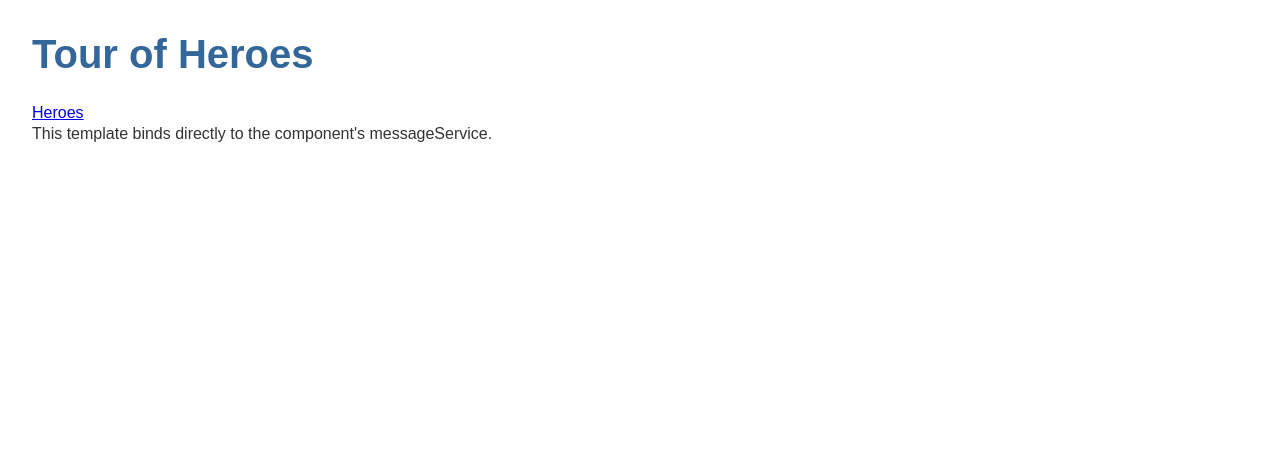
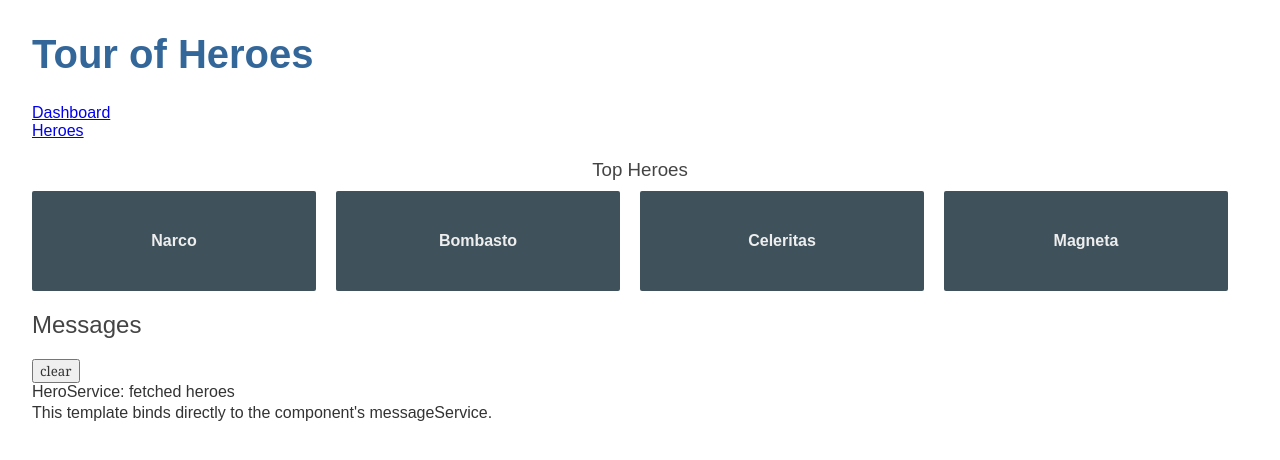
Before and after one commit to FernandoBorgesPaul/AngularPractice, an Angular app: page /dashboard in a window 1280 px wide. Before the commit this address led to /. Shown: the top 460 px of the page. Built offline with nearby package versions, Linux system fonts and the light colour scheme.

Commit message:
Added Dashboard and refactoring some routes

```diff
--- a/src/app/app.component.html
+++ b/src/app/app.component.html
@@ -1,7 +1,9 @@
 <h1>{{title}}</h1>
 <!-- <app-heroes></app-heroes> The AppComponent template no longer needs <app-heroes> because the app will only display the HeroesComponent when the user navigates to it. -->
     <nav>
-        <a routerLink="/heroes">Heroes</a> <!-- Add a <nav> element and, within that, an anchor element that, when clicked, triggers navigation to the HeroesComponent -->
+     <a routerLink="/dashboard">Dashboard</a>  <!--  Add a dashboard navigation link to the AppComponent shell template, just above the Heroes link. -->
+     <br>
+     <a routerLink="/heroes">Heroes</a> <!-- Add a <nav> element and, within that, an anchor element that, when clicked, triggers navigation to the HeroesComponent -->
       </nav>
     <router-outlet></router-outlet>   <!-- Open the AppComponent template and replace the <app-heroes> element with a <router-outlet> element. -->
 <app-messages></app-messages>
--- a/src/app/app.module.ts
+++ b/src/app/app.module.ts
@@ -8,13 +8,15 @@
 import { HeroDetailComponent } from './hero-detail/hero-detail.component';
 import { MessagesComponent } from './messages/messages.component';
 import { AppRoutingModule } from './app-routing.module';
+import { DashboardComponent } from './dashboard/dashboard.component';
 
 @NgModule({
   declarations: [
     AppComponent,
     HeroesComponent,
     HeroDetailComponent,
-    MessagesComponent
+    MessagesComponent,
+    DashboardComponent
   ],
   imports: [
     BrowserModule,
--- /dev/null
+++ b/src/app/dashboard/dashboard.component.css
@@ -0,0 +1,63 @@
+/* DashboardComponent's private CSS styles */
+[class*='col-'] {
+    float: left;
+    padding-right: 20px;
+    padding-bottom: 20px;
+  }
+  [class*='col-']:last-of-type {
+    padding-right: 0;
+  }
+  a {
+    text-decoration: none;
+  }
+  *, *:after, *:before {
+    -webkit-box-sizing: border-box;
+    -moz-box-sizing: border-box;
+    box-sizing: border-box;
+  }
+  h3 {
+    text-align: center;
+    margin-bottom: 0;
+  }
+  h4 {
+    position: relative;
+  }
+  .grid {
+    margin: 0;
+  }
+  .col-1-4 {
+    width: 25%;
+  }
+  .module {
+    padding: 20px;
+    text-align: center;
+    color: #eee;
+    max-height: 120px;
+    min-width: 120px;
+    background-color: #3f525c;
+    border-radius: 2px;
+  }
+  .module:hover {
+    background-color: #eee;
+    cursor: pointer;
+    color: #607d8b;
+  }
+  .grid-pad {
+    padding: 10px 0;
+  }
+  .grid-pad > [class*='col-']:last-of-type {
+    padding-right: 20px;
+  }
+  @media (max-width: 600px) {
+    .module {
+      font-size: 10px;
+      max-height: 75px; }
+  }
+  @media (max-width: 1024px) {
+    .grid {
+      margin: 0;
+    }
+    .module {
+      min-width: 60px;
+    }
+  }
--- /dev/null
+++ b/src/app/dashboard/dashboard.component.html
@@ -0,0 +1,9 @@
+<h3>Top Heroes</h3>
+<div class="grid grid-pad">
+    <a *ngFor="let hero of heroes" class="col-1-4"
+    routerLink="/detail/{{hero.id}}">
+  <div class="module hero">
+    <h4>{{hero.name}}</h4>
+  </div>
+</a>
+</div>
--- /dev/null
+++ b/src/app/dashboard/dashboard.component.ts
@@ -0,0 +1,41 @@
+import { Component, OnInit } from '@angular/core';
+import { Hero } from '../hero';
+import { HeroService } from '../hero.service';
+
+@Component({
+  selector: 'app-dashboard',
+  templateUrl: './dashboard.component.html',
+  styleUrls: [ './dashboard.component.css' ]
+})
+export class DashboardComponent implements OnInit {
+  heroes: Hero[] = [];
+
+  constructor(private heroService: HeroService) { }
+
+  ngOnInit() {
+    this.getHeroes();
+  }
+
+  getHeroes(): void {
+    this.heroService.getHeroes()
+      .subscribe(heroes => this.heroes = heroes.slice(1, 5));
+  }
+}
+
+
+//LEGACY CODE
+// import { Component, OnInit } from '@angular/core';
+
+// @Component({
+//   selector: 'app-dashboard',
+//   templateUrl: './dashboard.component.html',
+//   styleUrls: ['./dashboard.component.css']
+// })
+// export class DashboardComponent implements OnInit {
+
+//   constructor() { }
+
+//   ngOnInit(): void {
+//   }
+
+// }
--- a/src/app/heroes/heroes.component.html
+++ b/src/app/heroes/heroes.component.html
@@ -4,11 +4,16 @@
 <ul class="heroes">
   <!-- To list them all, add an *ngFor to the <li> to iterate through the list of heroes: -->
   <!-- The Angular class binding makes it easy to add and remove a CSS class conditionally. Just add [class.some-css-class]="some-condition" to the element you want to style. -->
-  <li *ngFor="let hero of heroes" [class.selected]="hero === selectedHero" (click)="onSelect(hero)">
-    <span class="badge">{{hero.id}}</span> {{hero.name}}
+  <li *ngFor="let hero of heroes">
+    <a routerLink="/detail/{{hero.id}}"><span class="badge">{{hero.id}}</span> {{hero.name}}
+    </a>
+
   </li>
 </ul>
+
+
+<!-- Legacy code -->
 <!-- The HeroDetailComponent selector is 'app-hero-detail'. Add an <app-hero-detail> element near the bottom of the HeroesComponent template,
   where the hero detail view used to be.
   Bind the HeroesComponent.selectedHero to the element's hero property like this: -->
-  <app-hero-detail [hero]="selectedHero"></app-hero-detail>
+  <!-- <app-hero-detail [hero]="selectedHero"></app-hero-detail> -->
--- a/src/app/heroes/heroes.component.ts
+++ b/src/app/heroes/heroes.component.ts
@@ -17,27 +17,27 @@
 
   heroes: Hero[]; //Replace the definition of the heroes property with a simple declaration.
 
-  selectedHero: Hero;
+  //selectedHero: Hero;
 
 
   //Refactor the component's hero property to be of type Hero. Initialize it with an id of 1 and the name Windstorm.
-  hero: Hero = {
-    id: 1,
-    name: 'Windstorm'
-  }
+  // hero: Hero = {
+  //   id: 1,
+  //   name: 'Windstorm'
+  // }
 
   constructor(
-    private heroService: HeroService, private messageService: MessageService
+     private heroService: HeroService, //private messageService: MessageService
   ) { }
 
   ngOnInit(): void {
     this.getHeroes()
   }
 
-  onSelect(hero: Hero): void {
-    this.selectedHero = hero;
-    this.messageService.add('HeroService: Selected hero id=${hero.id}'); //shows how to send and display a message each time the user clicks on a hero, showing a history of the user's selections.
-  }
+  // onSelect(hero: Hero): void {
+  //   this.selectedHero = hero;
+  //   this.messageService.add('HeroService: Selected hero id=${hero.id}'); //shows how to send and display a message each time the user clicks on a hero, showing a history of the user's selections.
+  // }
 
   //Create a function to retrieve the heroes from the service.  ORIGINAL
   // getHeroes(): void {
@@ -45,7 +45,8 @@
   // }
 
   getHeroes(): void {
-    this.heroService.getHeroes().subscribe(heroes => this.heroes = heroes);
+    this.heroService.getHeroes()
+    .subscribe(heroes => this.heroes = heroes);
   }
 
 }
```
Also changed, not shown: src/app/app-routing.module 2.ts (added, +21 -0 lines), src/app/app-routing.module.ts (+8 -2 lines), 1 other file (tests, documents, lock files or other folders).
